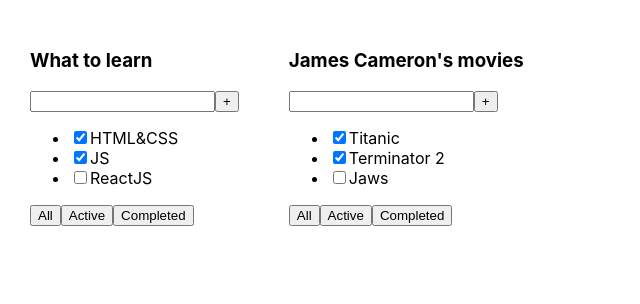
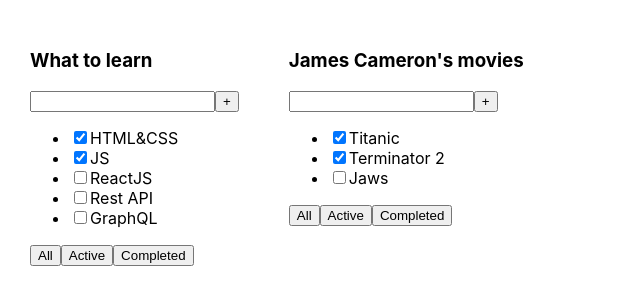
Before and after one commit to IJTINK7/to-do_list, a React (Create React App) app: page / in a window 1280 px wide. Shown: the top 304 px of the page, without its empty margins (0-640 px from the left). Built offline with nearby package versions, Linux system fonts and the light colour scheme.

Commit message:
Adding some tasks to the first array

```diff
--- a/src/App.tsx
+++ b/src/App.tsx
@@ -6,12 +6,14 @@
 	const tasks1 = [
 		{ id: 1, title: "HTML&CSS", isDone: true },
 		{ id: 2, title: "JS", isDone: true },
-		{ id: 3, title: "ReactJS", isDone: false }
+		{ id: 3, title: "ReactJS", isDone: false },
+		{ id: 4, title: "Rest API", isDone: false },
+		{ id: 5, title: "GraphQL", isDone: false },
 	]
 	const tasks2 = [
 		{ id: 1, title: "Titanic", isDone: true },
 		{ id: 2, title: "Terminator 2", isDone: true },
-		{ id: 3, title: "Jaws", isDone: false }
+		{ id: 3, title: "Jaws", isDone: false },
 	]
 	return (
 		<div className='App'>
```
